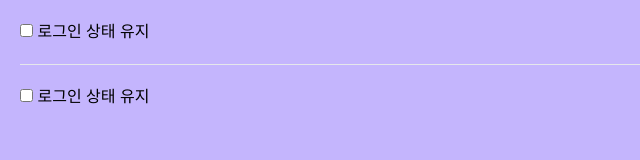
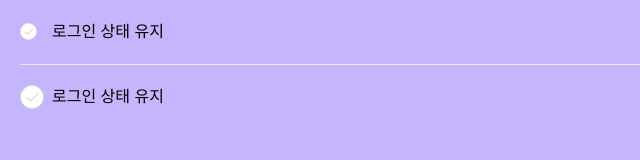
Before and after one commit to kongsh/learn-tailwind, a website: page src/views/10-checkbox.html in a window 1280 px wide. Shown: the whole page, without its empty margins (0-640 px from the left). Drawn offline with Linux system fonts and the light colour scheme; a web font is replaced by a local one.

Commit message:
체크박스 스타일링

```diff
--- a/src/views/10-checkbox.html
+++ b/src/views/10-checkbox.html
@@ -9,14 +9,14 @@
   </head>
   <body class="bg-violet-300 p-5 font-suit">
     <!-- 배경이미지(checkbox-circle-unchecked.svg) 지정, 형제 요소인 input 요소가 checked 상태일 때 label 요소의 배경이미지가 (checkbox-circle-checked.svg)로 변경되도록 설정 -->
-    <div>
-      <input type="checkbox" name="checkbox-1" id="checkbox-1" />
-      <label for="checkbox-1">로그인 상태 유지</label>
+    <div class="relative">
+      <input class="peer appearance-none absolute w-6 h-6" type="checkbox" name="checkbox-1" id="checkbox-1" />
+      <label class="h-6 bg-checkbox-unchecked peer-checked:bg-checkbox-checked bg-no-repeat pl-8 bg-contain" for="checkbox-1">로그인 상태 유지</label>
     </div>
     <hr class="my-5" />
-    <div>
-      <input type="checkbox" name="checkbox-2" id="checkbox-2" />
-      <label for="checkbox-2">로그인 상태 유지</label>
+    <div class="inline-flex relative">
+      <input class="appearance-none peer absolute w-6 h-6" type="checkbox" name="checkbox-2" id="checkbox-2" />
+      <label class="h-6 bg-checkbox-unchecked bg-no-repeat pl-8 peer-checked:bg-checkbox-checked" for="checkbox-2">로그인 상태 유지</label>
     </div>
   </body>
 </html>
```
Also changed, not shown: index.html (+1 -0 lines), src/styles/main.css.
